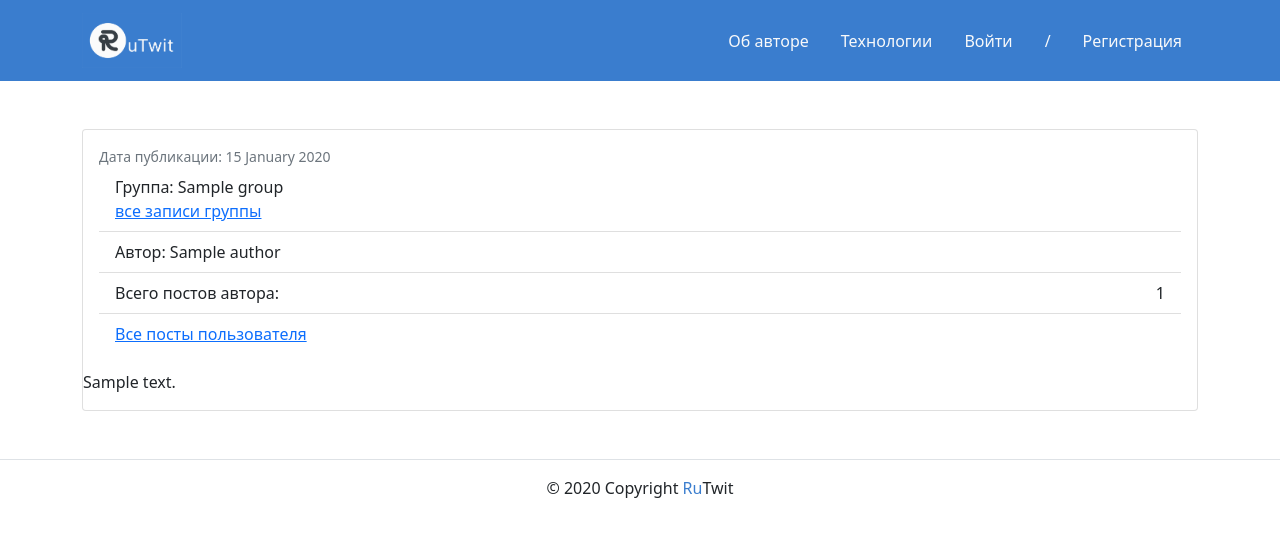
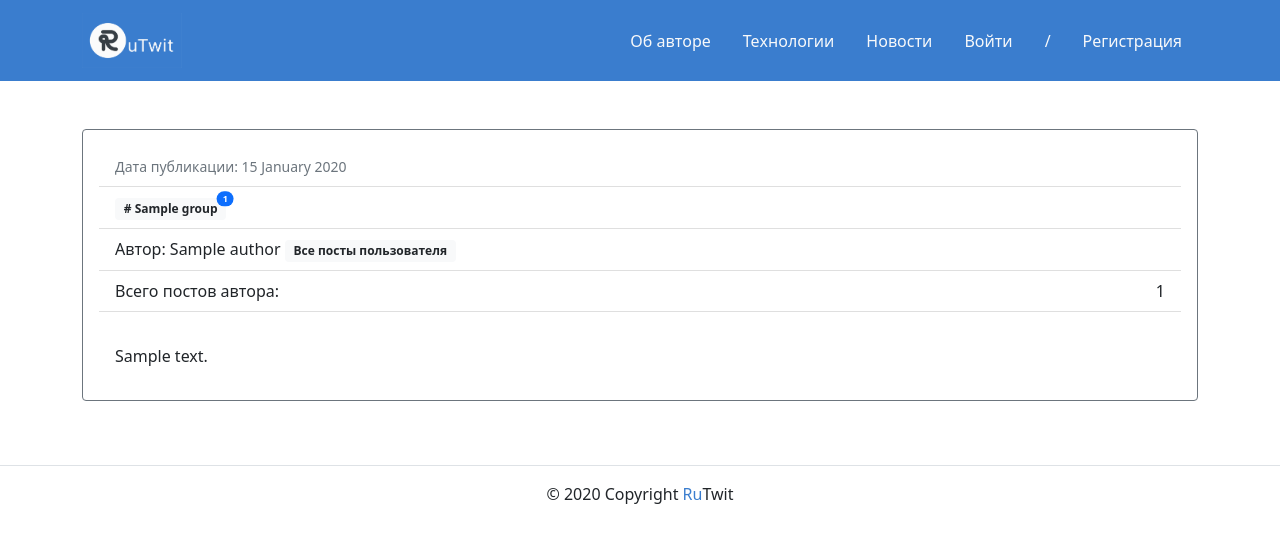
Before and after one commit to grand-kristina/RuTwit, a Django app: template yatube/templates/posts/post_detail.html in a window 1280 px wide. Shown: the top 543 px of the page. Run offline with Django 3.2, Linux system fonts and the light colour scheme; the template is opened without the code that fills it: most values are stand-ins (such as "Sample title", 1, 10 or a date in 2020).

Commit message:
little fix

```diff
--- a/yatube/templates/includes/header.html
+++ b/yatube/templates/includes/header.html
@@ -22,24 +22,47 @@
                 <li class="nav-item">
                     <a class="nav-link link-light {% if view_name  == 'about:tech' %}active-nav{% endif %}" href="{% url 'about:tech' %}">Технологии</a>
                 </li>
+                <li class="nav-item">
+                    <a class="nav-link link-light {% if view_name  == 'posts:index' %}active-nav{% endif %}" href="{% url 'posts:index' %}">Новости</a>
+                </li>
                 {% if user.is_authenticated %}
                 <li class="nav-item">
-                    <a class="nav-link link-light {% if view_name  == 'posts:post_create' %}active-nav{% endif %}" href="{% url 'posts:post_create' %}">Создать пост <img src="{% static 'image/letter.png' %}" width="24" height="24" class="" alt=""></a>
+                    <a class="nav-link link-light {% if view_name  == 'posts:post_create' %}active-nav{% endif %}" href="{% url 'posts:post_create' %}"><img src="{% static 'image/letter.png' %}" width="25" height="25" class="" alt="">  Создать пост </a>
 
                 </li>
+
+
+
                 <li class="nav-item">
-                    <a class="nav-link link-light
-          {% if view_name  == 'users:password_change' %}active-nav{% endif %}" href="{% url 'users:password_change' %}">Изменить пароль</a>
+                    <div class="btn-group">
+                        <button type="button link-light" class="btn btn-outline-light  dropdown-toggle " data-bs-toggle="dropdown" aria-expanded="false">
+                            <img src="{% static 'image/user.png' %}" width="25" height="25" class="" alt="">
+                            {{ user.username }}
+
+                        </button>
+
+                        <ul class="dropdown-menu nav-item">
+                            <li>
+                                <a class="dropdown-item" href="{% url 'posts:profile' request.user.username %}">Моя страница</a>
+                            </li>
+                            <li>
+                                <a class="dropdown-item
+                                   {% if view_name  == 'users:password_change' %}
+                                        active-nav
+                                   {% endif %}"
+                                   href="{% url 'users:password_change' %}">Изменить пароль</a>
+                            </li>
+                            <li>
+                                <a class="dropdown-item" href="{% url 'users:logout' %}">Выйти</a>
+                            </li>
+                        </ul>
+                    </div>
+
                 </li>
-                <li class="nav-item">
-                    <a class="nav-link link-light" href="{% url 'users:logout' %}">Выйти</a>
-                </li>
-                <li class="nav-item ">
-                    <a class="nav-link link-light">{{ user.username }}</a>
-                </li>
-                <li class="nav-item">
-                    <img src="{% static 'image/userr.svg' %}" width="40" height="40" class="" alt="">
-                </li>
+
+
+
+
 
                 {% else %}
                 <li class="nav-item">
--- a/yatube/templates/posts/post_detail.html
+++ b/yatube/templates/posts/post_detail.html
@@ -4,41 +4,52 @@
 {{ post.text|truncatechars:30 }}
 {% endblock %}
 {% block content %}
-  <div class="card">
-    <aside class="card-body">
+<div class = "card border-secondary mb-3">
+    <div class = "card-body text-dark">
     <ul class="list-group list-group-flush">
-
+        <li class="list-group-item">
             <small class="text-muted">Дата публикации: {{ post.pub_date|date:"d E Y" }}</small>
-
+        </li>
 
         {% if post.group %}
         <li class="list-group-item">
-          Группа: {{ post.group.title }}<br>
-          <a href="{% url 'posts:group_list' post.group.slug %}">
-            все записи группы
+
+            <a type="button" class="btn badge bg-light text-dark position-relative" href="{% url 'posts:group_list' post.group.slug %}">
+                # {{ post.group.title }}
+                <span class="position-absolute top-0 start-100 translate-middle badge rounded-pill bg-primary">
+                    {{ post.group.posts.count }}
+                </span>
             </a>
             {% endif %}
         </li>
         <li class="list-group-item">
             Автор: {{ post.author.get_full_name }}
+            <a type="button" class="btn badge bg-light text-dark position-relative" href="{% url 'posts:profile' post.author %}">
+                Все посты пользователя
+            </a>
         </li>
         <li class="list-group-item d-flex justify-content-between align-items-center">
             Всего постов автора: <span>{{ post.author.posts.count }}</span>
         </li>
         <li class="list-group-item">
-          <a href="{% url 'posts:profile' post.author %}">
-            Все посты пользователя
-          </a>
+
+
+
+
         </li>
     </ul>
-    </aside>
-    <article class="col-12 col-md-9">
-      <p>
+
+
+    <div class="card-body text-dark">
         {{ post.text|linebreaksbr }}
-      </p>
+
         {% if post.author == request.user %}
-        <a class="btn btn-primary" href={% url 'posts:post_edit' post.id %}>Редактировать запись</a>
+        <div><a class="btn btn-primary" href="{% url 'posts:post_edit' post.id %}">Редактировать запись</a></div>
         {% endif %}
-    </article>
+    </div>
+
+
+    </div>
+
 </div>
 {% endblock %}
--- a/yatube/yatube/settings.py
+++ b/yatube/yatube/settings.py
@@ -99,6 +99,6 @@ STATICFILES_DIRS = [
 LOGIN_URL = "/auth/login/"
 LOGIN_REDIRECT_URL = "posts:index"
 
-POSTS_PER_PAGE = 10
+POSTS_PER_PAGE = 2
 EMAIL_BACKEND = 'django.core.mail.backends.filebased.EmailBackend'
 EMAIL_FILE_PATH = os.path.join(BASE_DIR, 'sent_emails')
```
Also changed, not shown: yatube/templates/includes/single_post.html (+22 -11 lines), yatube/templates/posts/group_list.html (+2 -9 lines), yatube/templates/posts/index.html (+4 -9 lines), yatube/templates/posts/profile.html (+1 -6 lines), yatube/static/image/user.png (added). Lines whose indentation alone changed are shown as unchanged.
